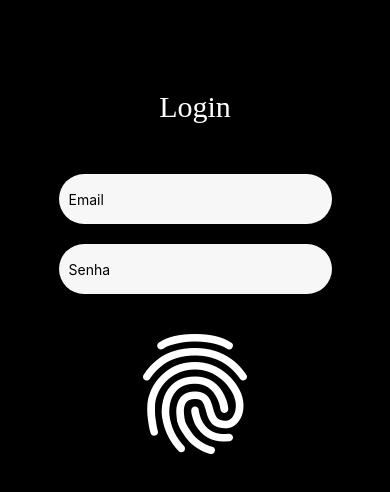
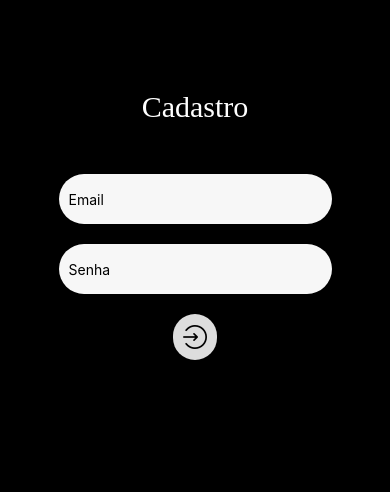
Before and after one commit to DougHigashi/bio, a React Native app: screen /Cadastro in a window 390 px wide. Before the commit this address had no page. Shown: the top 492 px of the page. Built offline with nearby package versions, Linux system fonts and the light colour scheme.

Commit message:
Tela de cadastro

```diff
--- a/App.js
+++ b/App.js
@@ -1,12 +1,14 @@
 import React from 'react';
-import { StyleSheet, View } from 'react-native';
+import { LogBox, StyleSheet, View } from 'react-native';
 import { NavigationContainer } from '@react-navigation/native';
 import { createNativeStackNavigator } from '@react-navigation/native-stack';
 import Login from './src/pages/Login.js';
 import User from './src/pages/User.js';
+import Cadastro from './src/pages/Cadastro.js';
+
+LogBox.ignoreLogs(["Setting a timer", "AsyncStorage has been extracted from react-native core and will be removed in a future release."]);
 
 export default function App() {
-
 
   const Stack = createNativeStackNavigator();
 
@@ -16,6 +18,7 @@
         <Stack.Navigator initialRouteName='Login'>
           <Stack.Screen name="Login" component={Login} options={{ headerShown: false }} />
           <Stack.Screen name="User" component={User} options={{ headerShown: false }} />
+          <Stack.Screen name="Cadastro" component={Cadastro} options={{ headerShown: false }} />
         </Stack.Navigator>
       </NavigationContainer>
 
--- /dev/null
+++ b/src/pages/Cadastro.js
@@ -0,0 +1,90 @@
+import { StatusBar } from 'expo-status-bar';
+import React, { useState } from 'react';
+import { StyleSheet, Text, TouchableOpacity, View, TextInput, ToastAndroid, Alert } from 'react-native';
+import { AntDesign } from '@expo/vector-icons';
+import { createUserWithEmailAndPassword } from "firebase/auth";
+import { auth } from "../../config/firebase"
+
+export default function Cadastro({ navigation }) {
+    const [email, setEmail] = useState('');
+    const [password, setPassword] = useState('');
+
+
+    const authenticate = () => {
+        createUserWithEmailAndPassword(auth, email, password)
+            .then((userCredential) => {
+                console.log(userCredential.user);
+                navigation.navigate("User");
+                ToastAndroid.show("Cadastrado com sucesso", ToastAndroid.LONG)
+            }).catch((error) => {
+                switch (error.code) {
+                    case "auth/weak-password":
+                        Alert.alert("Senha fraca", "Utilize uma senha com 6 caracteres ou mais")
+                        break;
+                    case "auth/email-already-in-use":
+                        Alert.alert("Email em uso", "Este email já está em uso, utilize outro")
+                        break;
+                    case "auth/invalid-email":
+                        Alert.alert("Email inválido", "Informe um email válido")
+                        break;
+                    default:
+                        break;
+                }
+            });
+
+
+    }
+
+    return (
+        <View style={styles.container}>
+            <Text style={styles.textTop}>Cadastro</Text>
+
+            <TextInput style={styles.input} placeholder="Email" onChangeText={email => setEmail(email)} value={email} />
+            <TextInput style={styles.input} secureTextEntry={true} placeholder="Senha" onChangeText={password => setPassword(password)} value={password} />
+
+            <TouchableOpacity style={styles.button} onPress={() => { authenticate(); console.log(email) }}>
+                <AntDesign name="login" size={24} color="black" />
+            </TouchableOpacity>
+            <StatusBar style="inverted" />
+        </View>
+
+
+    );
+}
+
+
+const styles = StyleSheet.create({
+    container: {
+        flex: 1,
+        backgroundColor: '#000',
+        alignItems: 'center'
+    },
+    textTop: {
+        textAlign: "center",
+        color: "#fff",
+        marginTop: 90,
+        marginBottom: 50,
+        fontSize: 30,
+        fontFamily: "sans-serif-thin"
+    },
+    logo: {
+        alignItems: "center",
+        marginTop: 10
+    },
+    button: {
+        alignItems: "center",
+        backgroundColor: "#DDDDDD",
+        padding: 10,
+        borderRadius: 50
+    },
+    input: {
+        width: '70%',
+        marginBottom: 20,
+        padding: 10,
+        height: 50,
+        backgroundColor: '#F7F7F7',
+        borderRadius: 25,
+        justifyContent: 'center',
+        alignContent: 'center'
+    },
+});
--- a/src/pages/Login.js
+++ b/src/pages/Login.js
@@ -2,7 +2,7 @@
 import React, { useState } from 'react';
 import { StyleSheet, Text, TouchableOpacity, View, TextInput, ToastAndroid, Alert } from 'react-native';
 import { Ionicons } from '@expo/vector-icons';
-import { getAuth, signInWithEmailAndPassword  } from "firebase/auth";
+import { getAuth, signInWithEmailAndPassword } from "firebase/auth";
 import * as LocalAuthentication from 'expo-local-authentication';
 import { auth } from "../../config/firebase"
 
@@ -36,6 +36,10 @@
             <TouchableOpacity style={styles.logo} onPress={() => { authenticate(); console.log(email) }}>
                 <Ionicons name="finger-print" size={128} color="white" />
             </TouchableOpacity>
+
+            <TouchableOpacity onPress={() => {navigation.navigate("Cadastro")}}>
+                <Text style={styles.textTop}>Cadastre-se</Text>
+            </TouchableOpacity>
             <StatusBar style="inverted" />
         </View>
 
@@ -62,11 +66,12 @@
         alignItems: "center",
         marginTop: 10
     },
-    button: {
-        alignItems: "center",
-        backgroundColor: "#DDDDDD",
-        padding: 10,
-        borderRadius: 50
+    subText: {
+        textAlign: "center",
+        color: "#fff",
+        marginBottom: 50,
+        fontSize: 30,
+        fontFamily: "sans-serif-thin"
     },
     input: {
         width: '70%',
--- a/src/pages/User.js
+++ b/src/pages/User.js
@@ -1,12 +1,22 @@
 import React, { useState, useEffect } from 'react';
 import { Alert, View, Text, StyleSheet } from 'react-native';
 import { AntDesign } from '@expo/vector-icons';
-import { getAuth, onAuthStateChanged } from "firebase/auth";
+import { onAuthStateChanged } from "firebase/auth";
 import { signOut } from "firebase/auth";
 import { auth } from "../../config/firebase"
 
 export default function User({ navigation }) {
     const [isMounted, setMounted] = useState(false);
+
+
+    const logoff = () => {
+        signOut(auth).then(() => {
+            console.log("Logged off")
+          }).catch((error) => {
+            // An error happened.
+          });
+
+    }
 
     onAuthStateChanged(auth, (user) => {
         if (user) {
@@ -35,13 +45,8 @@
                     onPress: () => {
                         setMounted(false);
                         navigation.dispatch(e.data.action);
+                        logoff();
                         navigation.navigate('Login');
-                        signOut(auth).then(() => {
-                            console.log("Logged off")
-                          }).catch((error) => {
-                            // An error happened.
-                          });
-
                     }
                     //Depois de clicar em Ok ele libera a ação de voltar
                     //e realiza o logout
@@ -69,7 +74,7 @@
         color: "#fff",
         marginTop: 90,
         marginBottom: 50,
-        fontSize: 30,
+        fontSize: 20,
         fontFamily: "sans-serif-thin"
     },
     logo: {
```
Lines whose indentation alone changed are shown as unchanged.
